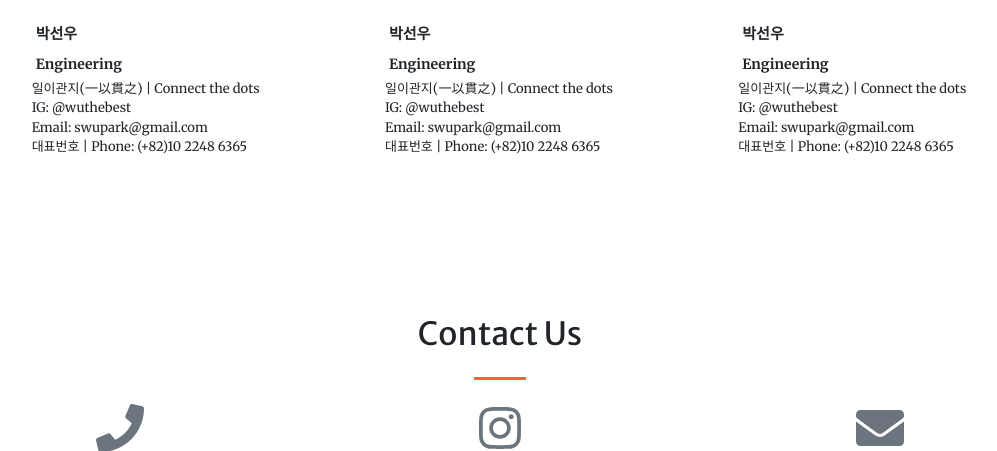
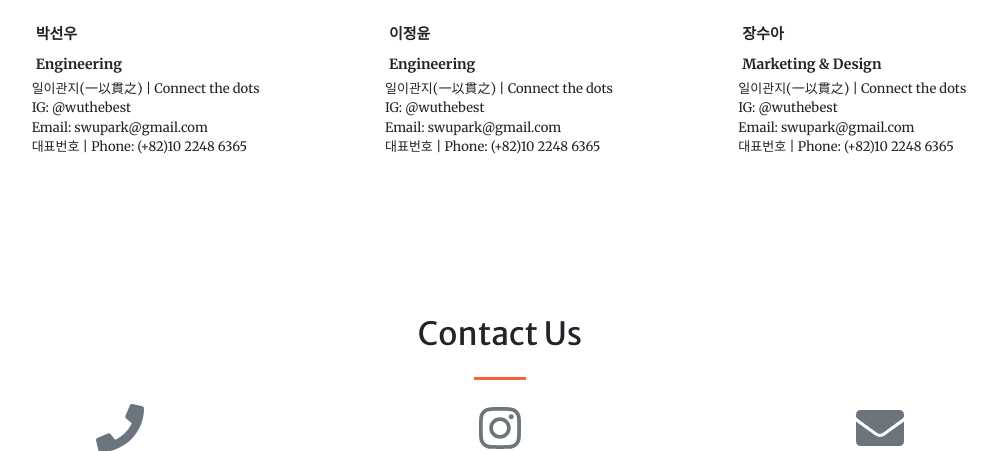
Before and after one commit to Sunny-W-Park/ensemble4publish, a Django app: page /team/ in a window 1280 px wide. Shown: the part 1766-2217 px from the top of the page, without its empty margins (140-1137 px from the left). Run offline with Django 3.2, Linux system fonts and the light colour scheme; some libraries are stand-ins or nearby versions.

Commit message:
test_change on team profile

```diff
--- a/team/templates/team.html
+++ b/team/templates/team.html
@@ -198,7 +198,7 @@
                     <img src="https://i.imgur.com/9oesAT7.png" width="200" height="200" />
                 </div>
                 <div id="membername">
-                    박선우
+                    이정윤
                 </div>
                 <div id="memberrole">
                     Engineering
@@ -217,10 +217,10 @@
                     <img src="https://i.imgur.com/9oesAT7.png" width="200" height="200" />
                 </div>
                 <div id="membername">
-                    박선우
+                    장수아
                 </div>
                 <div id="memberrole">
-                    Engineering
+                    Marketing & Design
                 </div>
                 <div id="membercontent">
                     일이관지(一以貫之) | Connect the dots
```
Also changed, not shown: 6 other files.
